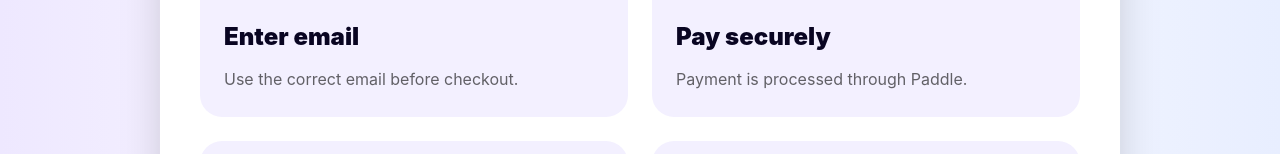
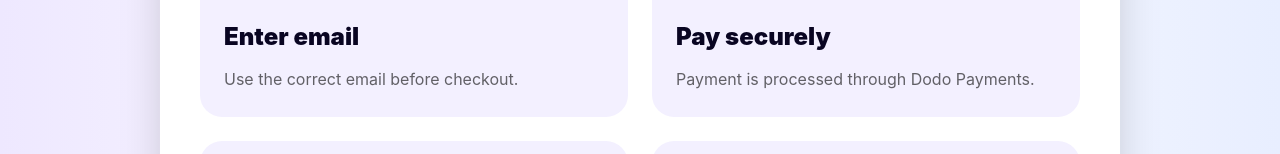
Before and after one commit to Barukov/holytime-stripe, a Next.js app: page /delivery in a window 1280 px wide. Shown: the part 447-601 px from the top of the page. Built offline with nearby package versions, Linux system fonts and the light colour scheme.

Commit message:
add starter product file

```diff
--- a/app/delivery/page.tsx
+++ b/app/delivery/page.tsx
@@ -18,7 +18,7 @@ export default function DeliveryPage() {
           <div className="mt-10 grid gap-6 md:grid-cols-2">
             {[
               ["01", "Enter email", "Use the correct email before checkout."],
-              ["02", "Pay securely", "Payment is processed through Paddle."],
+              ["02", "Pay securely", "Payment is processed through Dodo Payments."],
               ["03", "Confirmation", "After payment, your order is confirmed."],
               ["04", "Receive files", "Digital product is sent to your email."],
             ].map(([n, t, d]) => (
```
